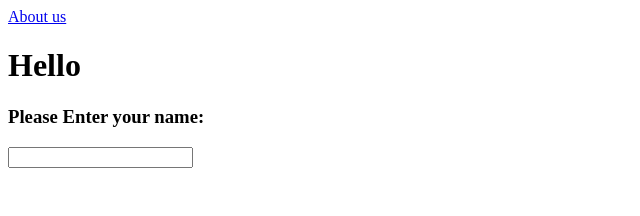
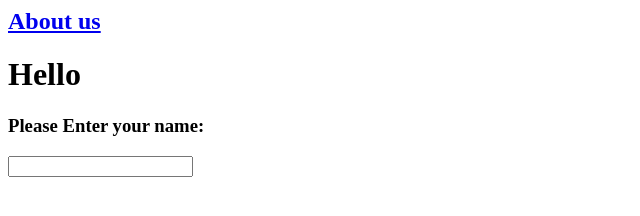
Before and after one commit to Nishikampanwala/greeter, a plain HTML site: page index.html in a window 1280 px wide. Shown: the whole page, without its empty margins (0-640 px from the left). Drawn offline with Linux system fonts and the light colour scheme.

Commit message:
Added Link

```diff
--- a/index.html
+++ b/index.html
@@ -3,7 +3,7 @@
         <title>Welcome to our web site</title>
     </head>
     <body>
-        <a href="about.html">About us</a>
+        <h2><a href="about.html">About us</a></h2>
         <h1>Hello</h1>
         <h3>Please Enter your name:</h3>
         <input type="text" name="uname"></input>
```
